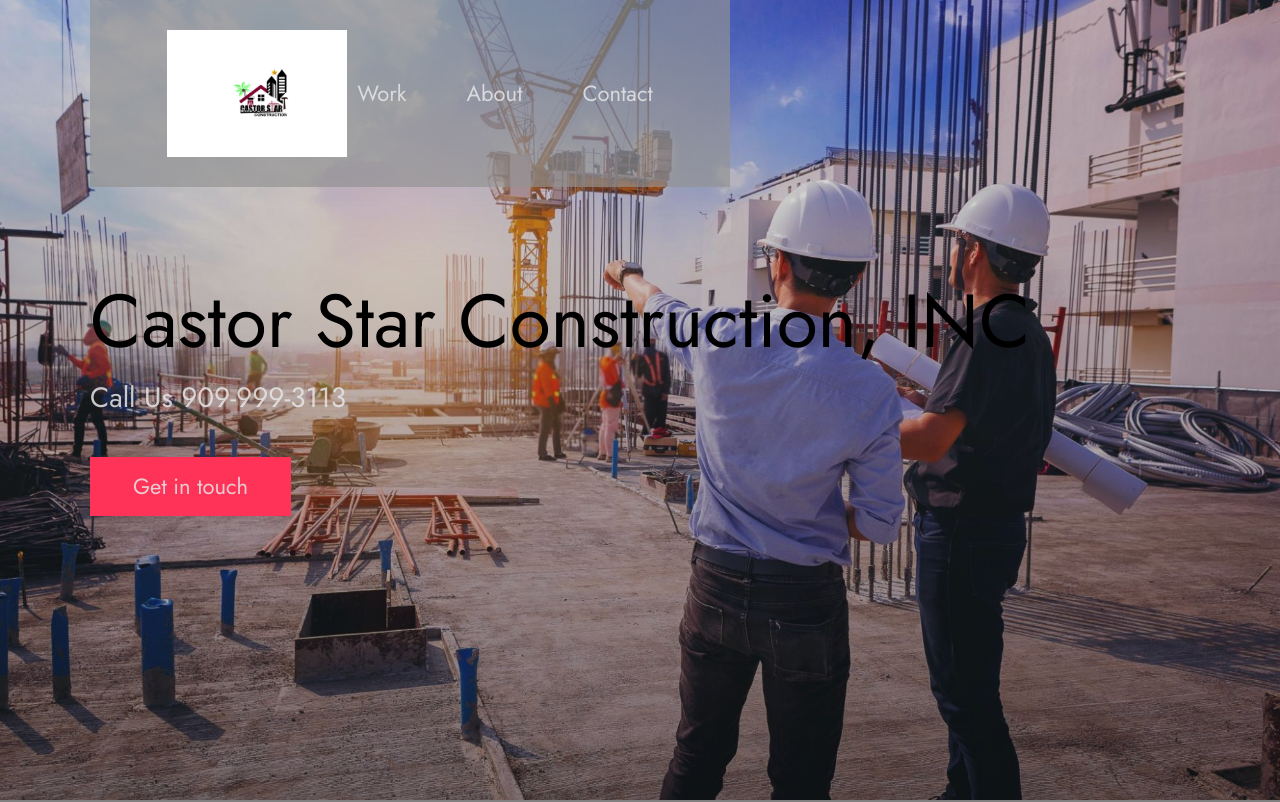
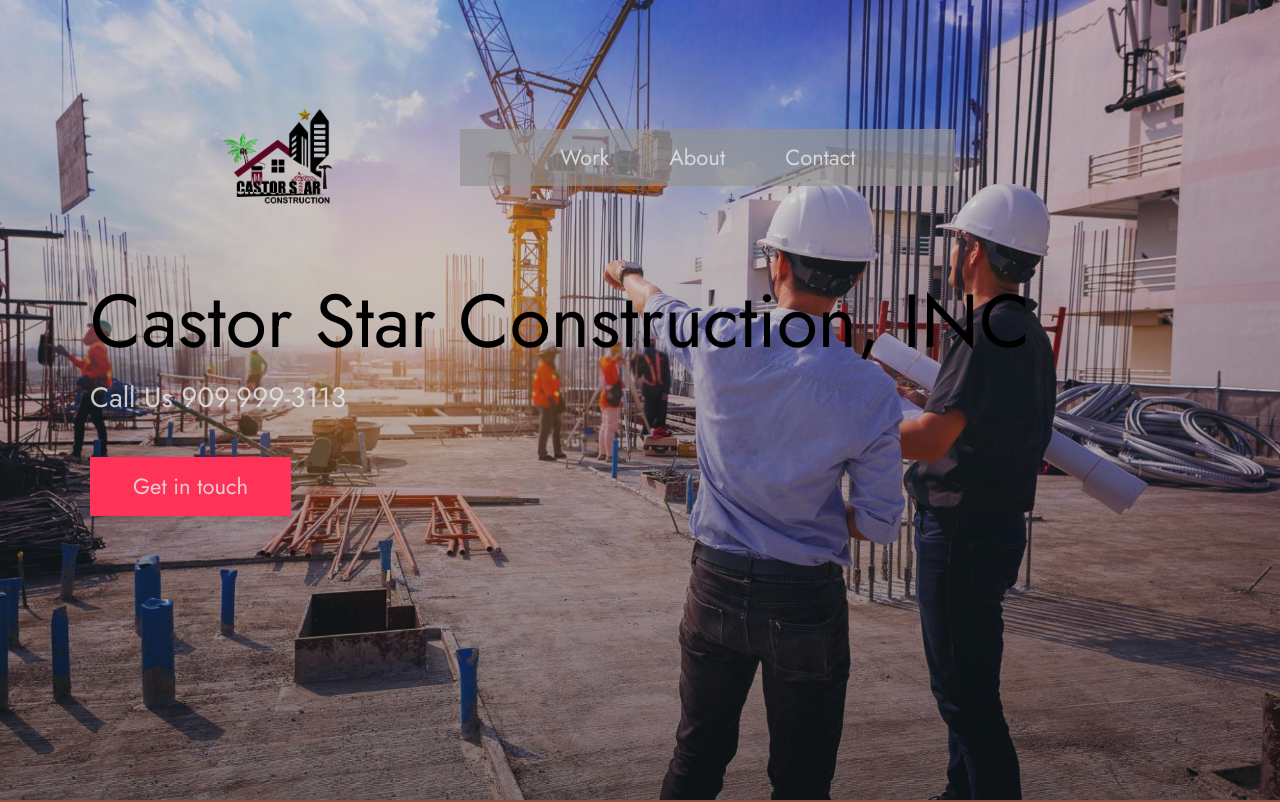
Before and after one commit to youssefsalem34/whatever.github.io, a plain HTML site: page index.html in a window 1280 px wide. Shown: the top 802 px of the page. Drawn offline with Linux system fonts and the light colour scheme.

Commit message:
Update index.css

```diff
--- a/index.css
+++ b/index.css
@@ -73,7 +73,7 @@ body {
     font-weight: 400;
     color: var(--white-1);
     line-height: var(--line-height-normal);
-    background: #808080;
+    background: #8B4F39;
     overflow-x: hidden;
 }
 
@@ -381,30 +381,30 @@ body:not(.user-is-tabbing) a:focus {
     align-items: center;
     /* Center items vertically */
     padding: var(--gutter-normal) 0;
-    position: fixed;
     top: 0;
-    background-color: rgba(146, 146, 146, 0.678);
     /* Optional: Add a background color for better visibility */
-    width: 50%;
+    width: fit-content;
     /* Ensure navbar spans full width */
     z-index: 1000;
 }
 
 .nav__logo {
-    width: 180px;
+    width: 360px;
     /* Adjust the width as per your preference */
     height: auto;
     /* Keeps the aspect ratio */
     margin-right: 1rem;
     /* Adds space between the logo and navigation items */
+    mix-blend-mode: multiply;
 }
 
 .nav__items {
     display: flex;
     list-style: none;
-    padding-left: 0;
+    padding-left: 100px;
+    padding-right: 100px;
     margin: 0;
-
+    background-color: rgba(146, 146, 146, 0.678);
 }
 
 
```
